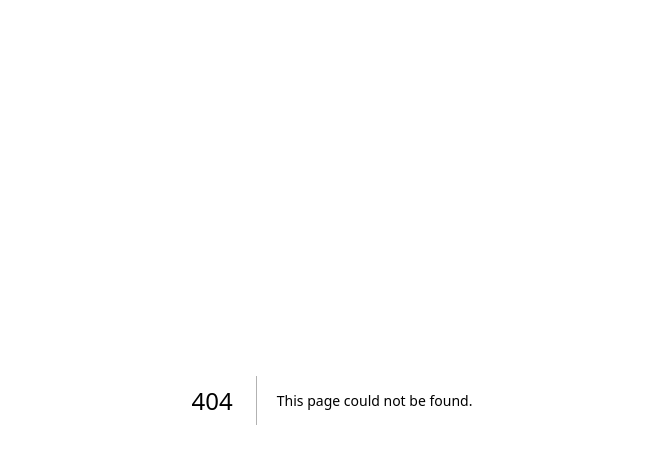
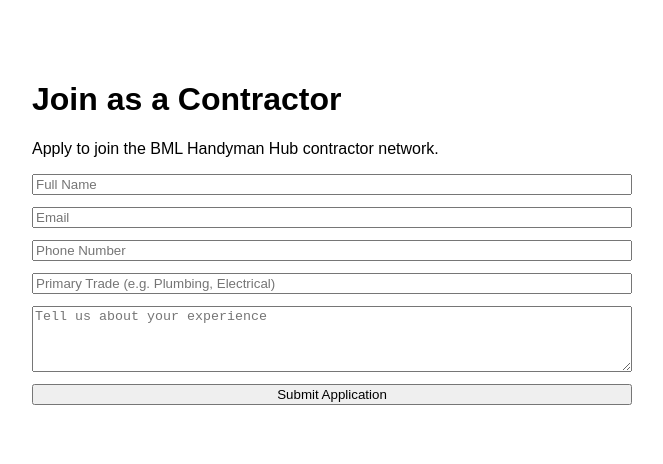
Before and after one commit to blynchhomeservices-sketch/bml-handyman-hub-v2, a Next.js app: page /join-contractors in a window 1280 px wide. Before the commit this address had no page. Shown: the top 464 px of the page, without its empty margins (308-971 px from the left). Built offline with nearby package versions, Linux system fonts and the light colour scheme.

Commit message:
Add join contractor page

```diff
--- /dev/null
+++ b/app/join-contractors/page.tsx
@@ -0,0 +1,111 @@
+"use client";
+
+import { useState } from "react";
+
+export default function JoinContractorPage() {
+  const [form, setForm] = useState({
+    name: "",
+    email: "",
+    phone: "",
+    trade: "",
+    message: "",
+  });
+
+  const [status, setStatus] = useState<"idle" | "loading" | "success" | "error">(
+    "idle"
+  );
+
+  function handleChange(
+    e: React.ChangeEvent<HTMLInputElement | HTMLTextAreaElement>
+  ) {
+    setForm({ ...form, [e.target.name]: e.target.value });
+  }
+
+  async function handleSubmit(e: React.FormEvent) {
+    e.preventDefault();
+    setStatus("loading");
+
+    try {
+      const res = await fetch("/api/contractors", {
+        method: "POST",
+        headers: { "Content-Type": "application/json" },
+        body: JSON.stringify(form),
+      });
+
+      if (!res.ok) throw new Error("Request failed");
+
+      setStatus("success");
+      setForm({
+        name: "",
+        email: "",
+        phone: "",
+        trade: "",
+        message: "",
+      });
+    } catch (err) {
+      setStatus("error");
+    }
+  }
+
+  return (
+    <main style={{ maxWidth: 600, margin: "40px auto", padding: 20 }}>
+      <h1>Join as a Contractor</h1>
+      <p>Apply to join the BML Handyman Hub contractor network.</p>
+
+      <form onSubmit={handleSubmit} style={{ display: "grid", gap: 12 }}>
+        <input
+          name="name"
+          placeholder="Full Name"
+          value={form.name}
+          onChange={handleChange}
+          required
+        />
+
+        <input
+          name="email"
+          type="email"
+          placeholder="Email"
+          value={form.email}
+          onChange={handleChange}
+          required
+        />
+
+        <input
+          name="phone"
+          placeholder="Phone Number"
+          value={form.phone}
+          onChange={handleChange}
+        />
+
+        <input
+          name="trade"
+          placeholder="Primary Trade (e.g. Plumbing, Electrical)"
+          value={form.trade}
+          onChange={handleChange}
+        />
+
+        <textarea
+          name="message"
+          placeholder="Tell us about your experience"
+          rows={4}
+          value={form.message}
+          onChange={handleChange}
+        />
+
+        <button type="submit" disabled={status === "loading"}>
+          {status === "loading" ? "Submitting..." : "Submit Application"}
+        </button>
+
+        {status === "success" && (
+          <p style={{ color: "green" }}>Application submitted successfully.</p>
+        )}
+
+        {status === "error" && (
+          <p style={{ color: "red" }}>
+            Something went wrong. Please try again.
+          </p>
+        )}
+      </form>
+    </main>
+  );
+}
```
